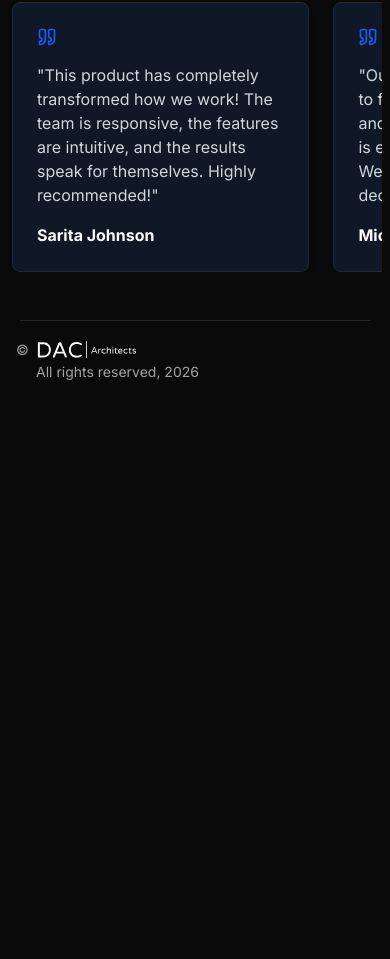
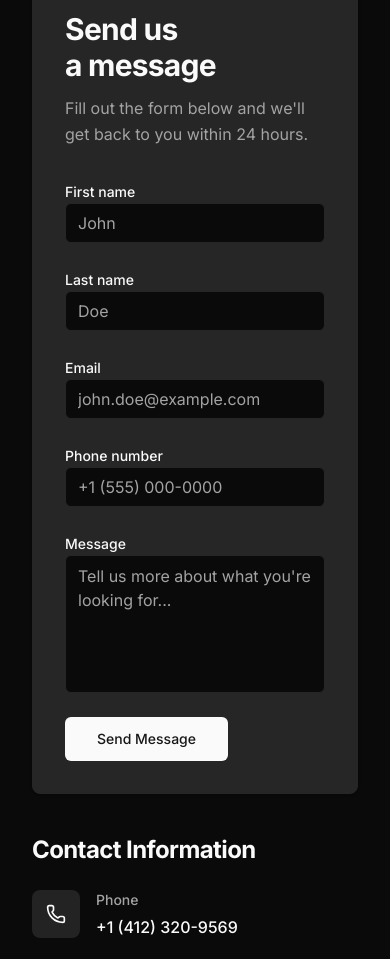
Before and after one commit to DACarchitects/dac-v1, a Next.js app: page / in a window 390 px wide. Shown: the part 4281-5240 px from the top of the page. Before the commit the page ends 4698 px from the top, so only its background shows below. Built offline with nearby package versions, Linux system fonts and the light colour scheme; no server answers.

Commit message:
Add Dean's pictures

```diff
--- a/app/contact/page.tsx
+++ b/app/contact/page.tsx
@@ -1,8 +1,8 @@
 // Craft Imports
 import { Container } from "@/components/craft";
 import { ContactForm } from "@/components/contactForm";
+import { contactDetails } from "../data";
 import PageHeader from "@/components/pageHeader";
-import { contactDetails } from "../data";
 
 export default function Contact() {
   return (
--- a/app/page.tsx
+++ b/app/page.tsx
@@ -4,8 +4,11 @@ import Services from "@/components/layout/services";
 import About from "@/components/layout/about";
 import Projects from "@/components/layout/projects";
 import Ribbon from "@/components/layout/ribbon";
+import { ContactForm } from "@/components/contactForm";
+import { contactDetails } from "./data";
 import { TestimonialsCarousel } from "@/components/testimonialsCarousel";
 import { testimonialsArray } from "./data";
+import { Container } from "@/components/craft";
 
 export default function Home() {
   return (
@@ -26,10 +29,55 @@ export default function Home() {
           ribbonImage="https://dacarch.com/wp-content/uploads/2026/01/construction-plans-drawing-tools-blueprints-scaled.jpg"
         />
 
-        <p className="text-center mt-16 mb-8 text-3xl font-semibold">
+        {/* <p className="text-center mt-16 mb-8 text-3xl font-semibold">
           What Our Clients Say
         </p>
-        <TestimonialsCarousel testimonials={testimonialsArray} />
+        <TestimonialsCarousel testimonials={testimonialsArray} /> */}
+        <p className="text-center mt-8 text-3xl font-semibold">Get in Touch</p>
+        <Container className="rounded-lg bg-card p-8 mt-2 flex flex-col lg:flex-row gap-10 lg:gap-20">
+          <ContactForm />
+          <div className="space-y-6 md:mx-auto max-w-6xl">
+            <h2 className="mb-6 text-balance text-2xl font-bold tracking-tight text-card-foreground">
+              Contact Information
+            </h2>
+            {contactDetails.map((detail: any) => {
+              const Icon = detail.icon;
+              const content = (
+                <div className="flex gap-4">
+                  <div className="flex h-12 w-12 shrink-0 items-center justify-center rounded-lg bg-primary/10">
+                    <Icon className="h-5 w-5 text-primary" />
+                  </div>
+                  <div className="flex-1">
+                    <p className="text-sm font-medium text-muted-foreground">
+                      {detail.label}
+                    </p>
+                    <p className="mt-1 whitespace-pre-line text-base font-medium leading-relaxed text-card-foreground">
+                      {detail.value}
+                    </p>
+                  </div>
+                </div>
+              );
+
+              if (detail.href) {
+                return (
+                  <a
+                    key={detail.label}
+                    href={detail.href}
+                    className="block rounded-lg transition-colors hover:bg-muted/50"
+                  >
+                    {content}
+                  </a>
+                );
+              }
+
+              return (
+                <div key={detail.label} className="rounded-lg">
+                  {content}
+                </div>
+              );
+            })}
+          </div>
+        </Container>
       </main>
     </>
   );
--- a/app/project-1/page.tsx
+++ b/app/project-1/page.tsx
@@ -62,7 +62,7 @@ export default function Project1() {
           <div className="mt-12 flex flex-col md:flex-row gap-8">
             <div>
               <Image
-                src="https://dacarch.com/wp-content/uploads/2026/01/project-rendering.png"
+                src="https://dacarch.com/wp-content/uploads/2026/01/proj_1.png"
                 width={600}
                 height={400}
                 alt="Project Image"
@@ -71,9 +71,9 @@ export default function Project1() {
             </div>
             <div>
               <Image
-                src="https://dacarch.com/wp-content/uploads/2026/01/project-rendering.png"
-                width={600}
-                height={400}
+                src="https://dacarch.com/wp-content/uploads/2026/01/proj-1.png"
+                width={580}
+                height={200}
                 alt="Project Image"
                 className="rounded-lg"
               />
--- a/app/project-2/page.tsx
+++ b/app/project-2/page.tsx
@@ -62,20 +62,20 @@ export default function Project2() {
           <div className="mt-12 flex flex-col md:flex-row gap-8">
             <div>
               <Image
-                src="https://dacarch.com/wp-content/uploads/2026/01/Crispy-Cone-Project-1-scaled.jpg"
+                src="https://dacarch.com/wp-content/uploads/2026/01/project_2.png"
                 width={600}
                 height={400}
                 alt="Project Image"
-                className="rounded-lg shadow-xl"
+                className="rounded-lg border border-accent shadow-xl"
               />
             </div>
             <div>
               <Image
-                src="https://dacarch.com/wp-content/uploads/2026/01/Crispy-Cone-Project-1-scaled.jpg"
+                src="https://dacarch.com/wp-content/uploads/2026/01/project-2.png"
                 width={600}
                 height={400}
                 alt="Project Image"
-                className="rounded-lg shadow-xl"
+                className="rounded-lg border border-accent shadow-xl"
               />
             </div>
           </div>
--- a/app/project-3/page.tsx
+++ b/app/project-3/page.tsx
@@ -10,7 +10,7 @@ export default function Project3() {
         {/* Background Image */}
         <div className="absolute inset-0 z-0">
           <img
-            src="https://dacarch.com/wp-content/uploads/2026/01/modular-shipping-container.png"
+            src="https://dacarch.com/wp-content/uploads/2026/01/Front-render-.jpeg"
             alt=""
             className="h-full w-full object-cover"
           />
@@ -59,26 +59,36 @@ export default function Project3() {
             resulting in a coordinated drawing set that supports efficient
             review and construction.
           </p>
-
           <div className="mt-12 flex flex-col md:flex-row gap-8">
             <div>
               <Image
-                src="https://dacarch.com/wp-content/uploads/2026/01/modular-shipping-container.png"
-                width={600}
+                src="https://dacarch.com/wp-content/uploads/2026/01/project-3-2.png"
+                width={585}
                 height={400}
                 alt="Project Image"
-                className="rounded-lg"
+                className="rounded-lg border border-accent shadow-xl"
               />
             </div>
             <div>
               <Image
-                src="https://dacarch.com/wp-content/uploads/2026/01/modular-shipping-container.png"
+                src="https://dacarch.com/wp-content/uploads/2026/01/project-3-1.png"
                 width={600}
                 height={400}
                 alt="Project Image"
-                className="rounded-lg"
+                className="rounded-lg border border-accent shadow-xl"
               />
             </div>
+          </div>
+          <div className="flex justify-center">
+            <Image
+              src={
+                "https://dacarch.com/wp-content/uploads/2026/01/project-3-3.png"
+              }
+              width={1000}
+              height={600}
+              alt="Project Image"
+              className="rounded-lg border border-accent shadow-xl"
+            />
           </div>
         </div>
       </Container>
--- a/components/layout/projects.tsx
+++ b/components/layout/projects.tsx
@@ -68,7 +68,7 @@ export default function Projects() {
         <ProjectCard
           title="Wright Residence"
           description="Dunedin, Florida"
-          imageUrl="https://dacarch.com/wp-content/uploads/2026/01/modular-shipping-container.png"
+          imageUrl="https://dacarch.com/wp-content/uploads/2026/01/Front-render-.jpeg"
           href="/project-3"
         />
       </div>
```
